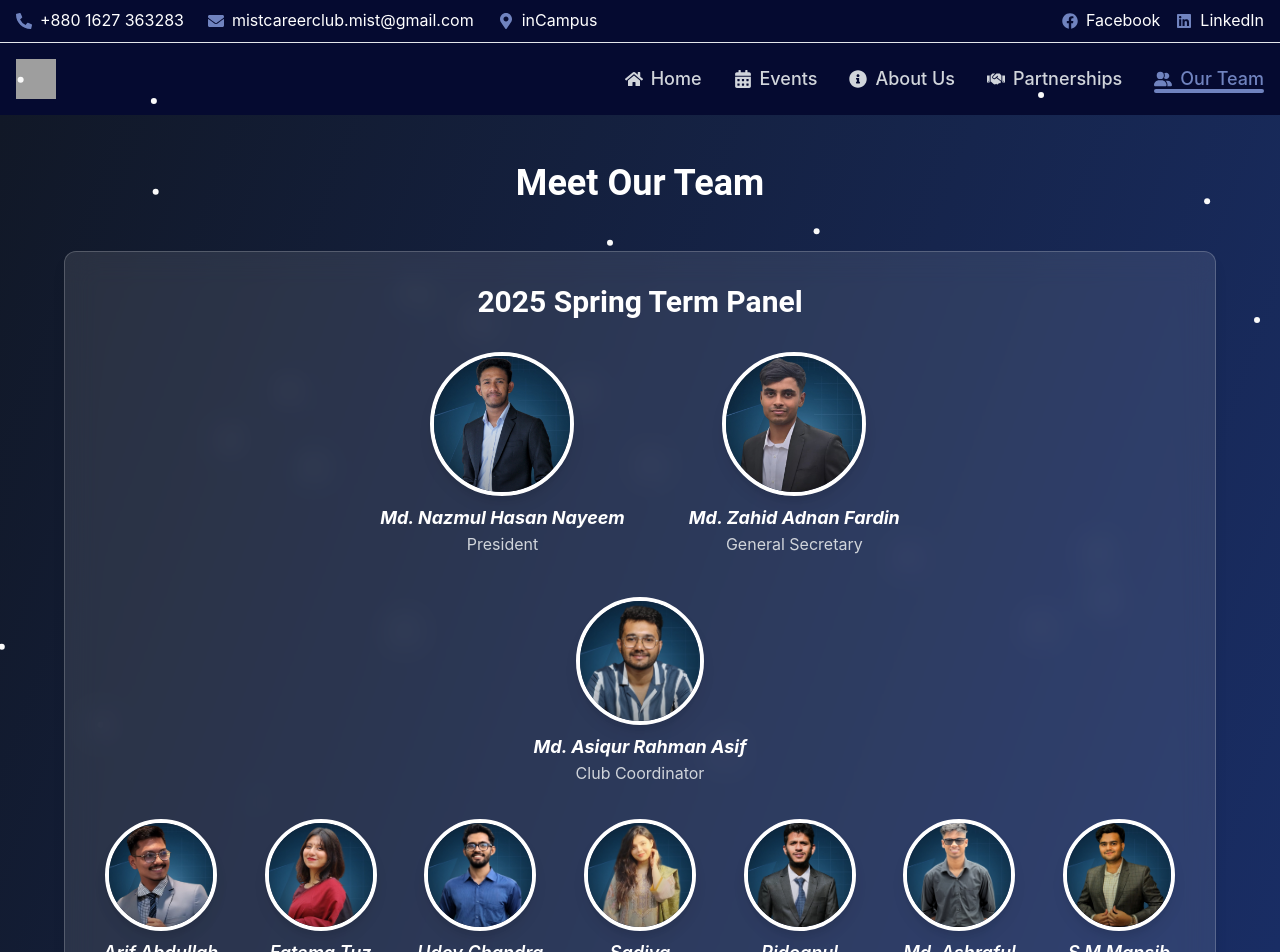
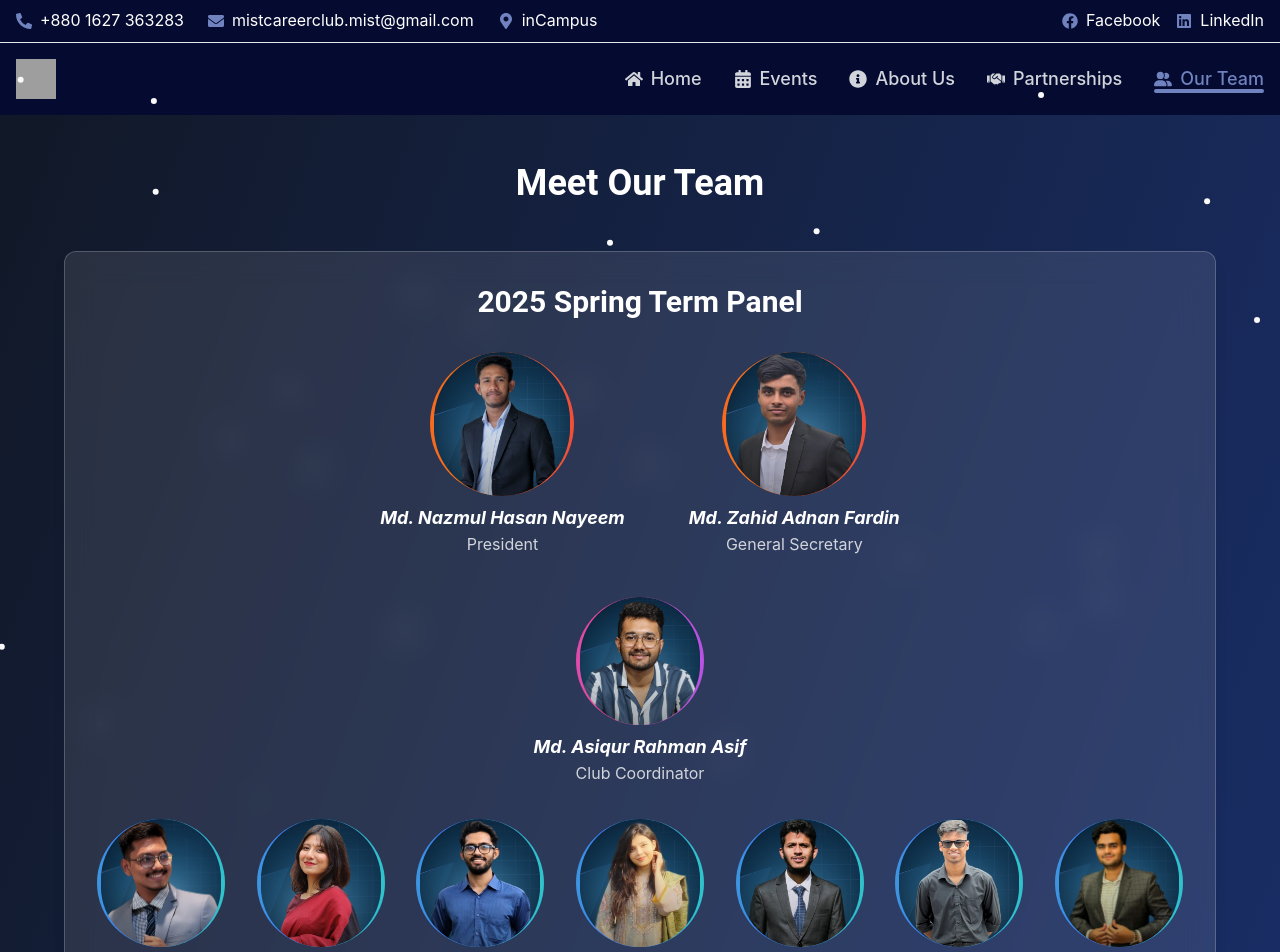
Before and after one commit to Humayra-Akter/mist-career-club, a React (Create React App) app: page /team in a window 1280 px wide. Shown: the top 952 px of the page. Built offline with nearby package versions, Linux system fonts and the light colour scheme; grey boxes are pictures that could not be loaded.

Commit message:
new panel

```diff
--- a/src/Components/Team/Team.js
+++ b/src/Components/Team/Team.js
@@ -237,11 +237,16 @@ const Team = () => {
                 className="text-center flex items-center flex-col"
                 whileHover={{ scale: 1.1 }}
               >
+                <div className="relative w-36 h-36 rounded-full p-[4px] bg-gradient-to-r from-red-500 via-orange-500 to-red-500 animate-gradient-slow bg-[length:200%_200%] bg-[position:0%_50%]">
+                  <div className="w-full h-full bg-gray-900 rounded-full flex items-center justify-center">
                     <img
                       src={person.img}
                       alt={person.name}
-                  className="w-36 h-36 object-cover rounded-full border-4 border-white shadow-lg"
+                      className="w-36 h-36 object-cover rounded-full"
                     />
+                  </div>
+                </div>
+
                 <p className="font-bold italic text-white mt-2 text-lg">
                   {person.name}
                 </p>
@@ -257,11 +262,15 @@ const Team = () => {
               className="flex flex-col items-center text-center"
               whileHover={{ scale: 1.1 }}
             >
+              <div className="relative w-32 h-32 rounded-full p-[4px]  bg-gradient-to-r from-purple-500 via-pink-500 to-purple-500 animate-gradient-slow bg-[length:200%_200%] bg-[position:0%_50%]">
+                <div className="w-full h-full bg-gray-900 rounded-full flex items-center justify-center">
                   <img
                     src={term.clubCoordinator.img}
                     alt={term.clubCoordinator.name}
-                className="w-32 h-32 object-cover rounded-full border-4 border-white shadow-lg"
+                    className="w-32 h-32 object-cover rounded-full"
                   />
+                </div>
+              </div>
               <p className="font-bold italic text-white mt-2 text-lg">
                 {term.clubCoordinator.name}
               </p>
@@ -280,11 +289,16 @@ const Team = () => {
                 className="text-center flex flex-col items-center"
                 whileHover={{ scale: 1.1 }}
               >
+                <div className="relative w-32 h-32 rounded-full p-[4px] bg-gradient-to-r from-green-400 via-blue-500 to-teal-400 animate-gradient-slow bg-[length:200%_200%] bg-[position:0%_50%]">
+                  <div className="w-full h-full bg-gray-900 rounded-full flex items-center justify-center">
                     <img
                       src={member.img}
                       alt={member.name}
-                  className="w-28 h-28 object-cover rounded-full border-4 border-white shadow-lg"
+                      className="w-32 h-32 object-cover rounded-full"
                     />
+                  </div>
+                </div>
+
                 <p className="font-semibold text-white italic mt-2 text-lg">
                   {member.name}
                 </p>
--- a/tailwind.config.js
+++ b/tailwind.config.js
@@ -9,6 +9,22 @@ module.exports = {
         secondary: "#7083bf",
         accent: "#ffffff",
       },
+      animation: {
+        "gradient-slow": "gradientShift 4s ease infinite",
+      },
+      keyframes: {
+        gradientShift: {
+          "0%, 100%": {
+            backgroundPosition: "0% 50%",
+          },
+          "50%": {
+            backgroundPosition: "100% 50%",
+          },
+        },
+      },
+      backgroundSize: {
+        200: "200% 200%",
+      },
     },
   },
   plugins: [],
```
Lines whose indentation alone changed are shown as unchanged.
